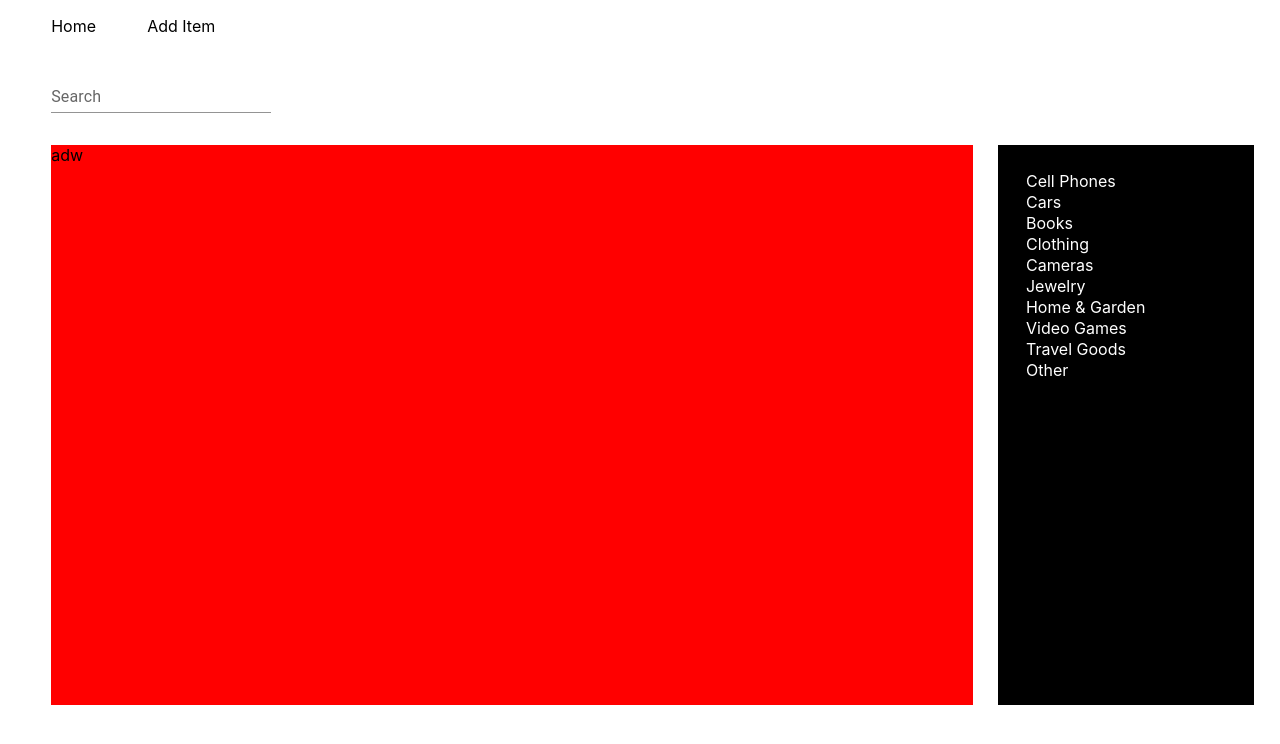
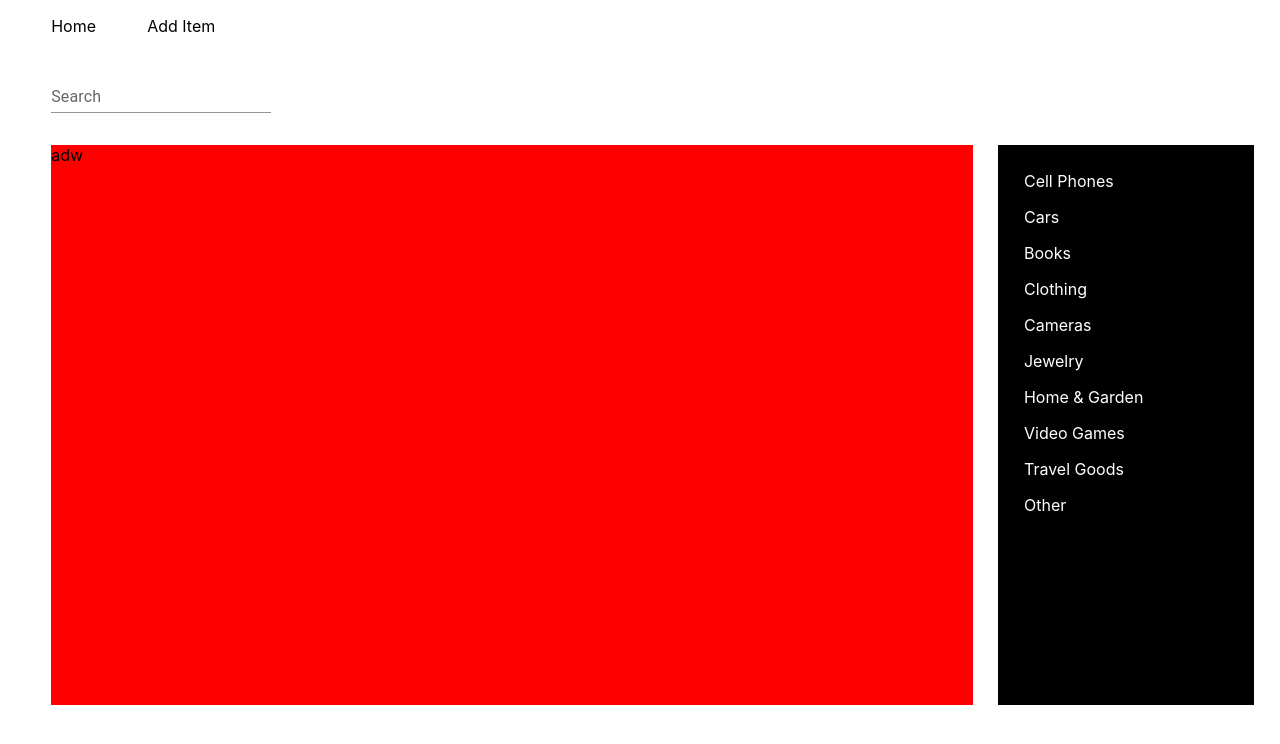
Before and after one commit to ahmadgabariin/auction, a React (Create React App) app: page / in a window 1280 px wide. Shown: the top 744 px of the page. Built offline with nearby package versions, Linux system fonts and the light colour scheme.

Commit message:
side bar css changed

```diff
--- a/src/components/Sidebar/Sidebar.css
+++ b/src/components/Sidebar/Sidebar.css
@@ -3,3 +3,7 @@
     margin-left: 2vw;
     margin-top: 2vw;
 }
+
+.category {
+    margin-top: 2vh;
+}
--- a/src/components/Sidebar/Sidebar.js
+++ b/src/components/Sidebar/Sidebar.js
@@ -3,10 +3,10 @@ import "./Sidebar.css";
 function Sidebar(props) {
   return (
     <div className="side-bar">
-      {props.catagories.map((c) => (
-        <option key={c} value={c}>
-          {c}
-        </option>
+      {props.catagories.map((category , index) => (
+        <div key={index} className = {`category`} >
+          {category}
+        </div>
       ))}
     </div>
   );
```
